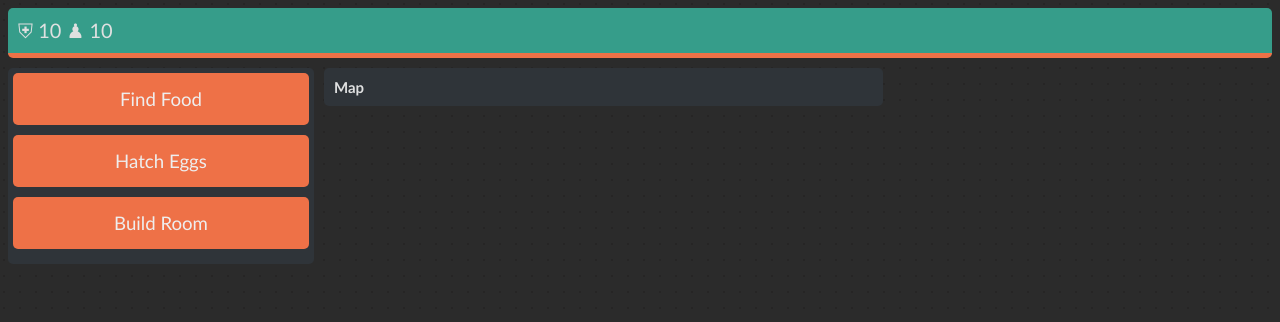
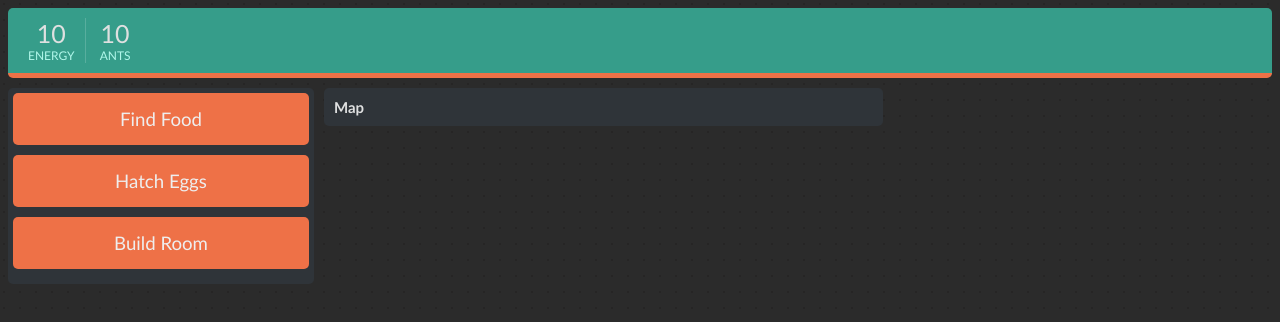
Before and after one commit to CrociDB/anthority, a website: page game/index.html in a window 1280 px wide. Drawn offline with Linux system fonts and the light colour scheme.

Commit message:
improved the header

```diff
--- a/game/css/style.css
+++ b/game/css/style.css
@@ -20,8 +20,13 @@ a, h1, span {
 
 /* Header */
 
+@keyframes headerhighlight {
+    0% { background-color: #369D8A; }
+    10% { background-color: #69B7A9; }
+    100% { background-color: #369D8A; }
+}
+
 #header {
-    font-size: 20px;
     background-color: #369D8A;
     margin: 0;
     margin-bottom: 10px;
@@ -31,8 +36,33 @@ a, h1, span {
     border-bottom: 5px solid #EE7147;
 }
 
+.hhighlight {
+    animation-name: headerhighlight;
+    animation-duration: 300ms;
+    animation-delay: 500ms;
+}
+
 #header div {
-    display: inline;
+    display: inline-block;
+    padding-right: 10px;
+    padding-left: 10px;
+    border-right: 1px solid #58AE9E;
+}
+
+#header div:last-child {
+    border: 0;
+}
+
+#header div span {
+    display: block;
+    width: 100%;
+    text-align: center;
+    font-size: 25px;
+}
+
+#header div span:last-child {
+    font-size: 12px;
+    color: #B0F7EA;
 }
 
 /* Columns */
--- a/game/index.html
+++ b/game/index.html
@@ -10,8 +10,8 @@
 <body>
     <div id="game">
         <section id="header">
-            <div>&#x26E8; <span id="energy">0</span></div>
-            <div>&#x265F; <span id="ants">0</span></div>
+            <div><span id="energy">0</span><span>ENERGY</span></div>
+            <div><span id="ants">0</span><span>ANTS</span></div>
         </section>
         <div id="columns">
             <div id="left" class="column">
--- a/game/js/game.js
+++ b/game/js/game.js
@@ -13,6 +13,7 @@ class Game {
         this.actionHatchEggs = gId("btnHatch");
         this.actionBuildRoom = gId("btnBuildRoom");
 
+        this.header = gId("header");
         this.labelEnergy = gId("energy");
         this.labelAnts = gId("ants");
 
@@ -28,6 +29,10 @@ class Game {
     updateUI() {
         this.labelEnergy.innerText = this.energy;
         this.labelAnts.innerText = this.ants;
+
+        this.header.classList.remove("hhighlight");
+        this.header.offsetWidth;
+        this.header.classList.add("hhighlight");
     }
 
     doFindFood() {
```
